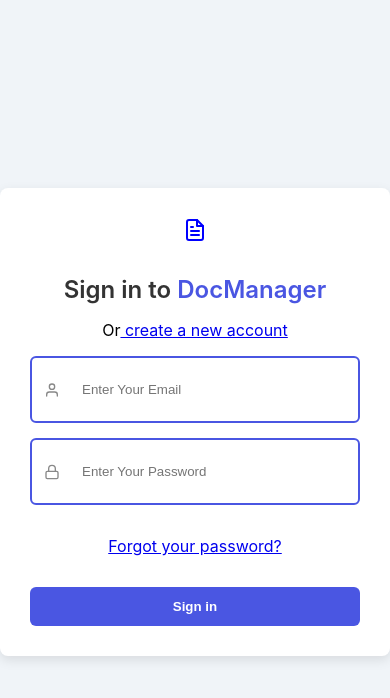
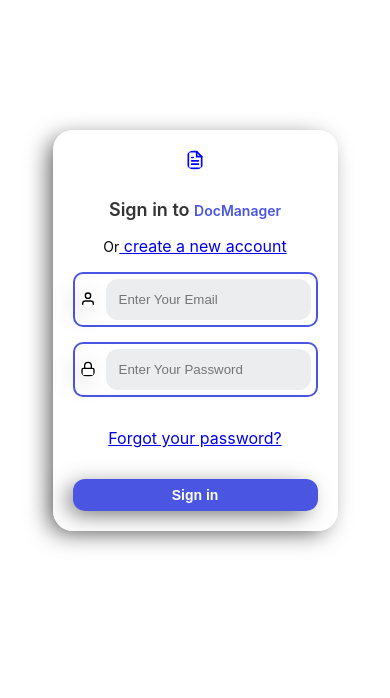
Before and after one commit to Raashi-d/DocManager, a React (Create React App) app in the folder FrontEnd/: page / in a window 390 px wide. Shown: the top 698 px of the page. Built offline with nearby package versions, Linux system fonts and the light colour scheme.

Commit message:
Design part

```diff
--- a/FrontEnd/src/pages/Dashboard.css
+++ b/FrontEnd/src/pages/Dashboard.css
@@ -1,3 +1,4 @@
+
 .dashboard-container {
   display: flex;
   flex-direction: column;
@@ -26,25 +27,30 @@
 
 .user-info {
   display: flex;
-  font-size: 24px;
+  font-size: 20px;
   align-items: center;
   gap: 32px;
 }
 
 .logout-button {
-  font-size: 24px;
-  background: none;
-  color: white;
-  border: none;
-  cursor: pointer;
   display: flex;
   align-items: center;
   gap: 8px;
+  background-color: #4a56e2;
+  color: white;
+  border: none;
+  padding: 10px 15px;
+  border-radius: 6px;
+  cursor: pointer;
+  font-weight: bold;
+  margin-top: 1px;
+  margin-right: 20px;
+  margin-left: 25px;
 }
 
 .dashboard-main {
   flex: 1;
-  padding: 100px 150px;
+  padding: 150px;
   background-color: #f0f4f8;
 }
 
@@ -59,19 +65,29 @@
   display: flex;
   align-items: center;
   background: white;
-  padding: 8px 12px;
+  padding: 1px;
   border-radius: 8px;
   box-shadow: 0 2px 6px rgba(0, 0, 0, 0.1);
+  width: 80%;
+  height: 50px;
+  padding-right: 20px;
+  margin-left: 20px;
+  margin-top: -30px;
 }
 
 .search-icon {
-  color: #888;
-  margin-right: 8px;
+  color: #787878;
+  margin-right: 10px;
+  font-size: 24px;
+  cursor: pointer;
+  margin-left: 10px;
 }
 
 input {
   border: none;
   outline: none;
+  max-height: 50px;
+  padding: 13px;
 }
 
 .action-button {
@@ -85,6 +101,8 @@ input {
   border-radius: 6px;
   cursor: pointer;
   font-weight: bold;
+  margin-top: -30px;
+  margin-right: 20px;
 }
 
 .content {
@@ -105,25 +123,29 @@ input {
 }
 
 .document-card {
-  background: white;
   border-radius: 8px;
-  box-shadow: 0 2px 6px rgba(0, 0, 0, 0.1);
   padding: 16px;
   display: flex;
   flex-direction: column;
   align-items: center;
   height: 300px;
-  /* Adjust height as needed */
+  border-radius: 12px;
 }
 
 .file-preview {
   flex: 1;
   display: flex;
   justify-content: center;
+  margin-top: -10px;
+  margin-left: -50px;
   align-items: center;
-  width: 100%;
-  height: 150px;
-  /* Fixed height for file preview */
+  background-color: white;
+  border-radius: 12px;
+  width: 80%;
+  height: 160px;
+  -webkit-box-shadow: -7px 5px 23px -4px rgba(0, 0, 0, 0.67);
+  -moz-box-shadow: -7px 5px 23px -4px rgba(0, 0, 0, 0.67);
+  box-shadow: -7px 5px 23px -4px rgba(0, 0, 0, 0.67);
 }
 
 .file-details {
@@ -132,7 +154,8 @@ input {
   color: #333;
   width: 100%;
   text-align: left;
-  /* Left align file details */
+  margin-bottom: -10px;
+  padding-top: 20px;
 }
 
 .file-details p {
@@ -174,12 +197,10 @@ input {
 
 .popup-message.success {
   background-color: #4caf50;
-  /* Green for success */
 }
 
 .popup-message.error {
   background-color: #f44336;
-  /* Red for error */
 }
 
 .close-icon {
@@ -197,19 +218,22 @@ input {
   justify-content: center;
   align-items: center;
   z-index: 1000;
+  border: 3px solid #333;
+  border-radius: 10px;
 }
 
 .modal-content {
   background: white;
-  padding: 0;
-  border-radius: 0;
-  width: 100%;
-  height: 100%;
-  overflow: hidden;
+  padding: 20px;
+  border-radius: 10px;
+  width: 80%;
+  max-width: 600px;
   position: relative;
   display: flex;
   justify-content: center;
   align-items: center;
+  border: 2px solid #4a56e2;
+  box-shadow: 0 4px 8px rgba(0, 0, 0, 0.2);
 }
 
 .close-modal {
@@ -239,15 +263,36 @@ input {
   height: 100%;
 }
 
+.view-button{
+  margin-top: 20px;
+  border-radius: 8px;
+  color: rgb(255, 255, 255);
+  width: 100px;
+  height: 25px;
+  font-size: 14px;
+  background: linear-gradient(30deg, #0d58b4 0%, #206ba5 100%);
+  -webkit-box-shadow: -7px 5px 23px -4px rgba(0, 0, 0, 0.67);
+  -moz-box-shadow: -7px 5px 23px -4px rgba(0, 0, 0, 0.67);
+  box-shadow: -7px 5px 23px -4px rgba(0, 0, 0, 0.67);
+}
+
 .delete-button {
   background: none;
-  border: none;
-  color: red;
+  color: rgb(255, 255, 255);
   cursor: pointer;
   display: flex;
   align-items: center;
-  gap: 8px;
+  margin-top: -25px;
+  margin-left: 110px;
+  gap: 10px;
+  width: 90px;
+  height: 25px;
   font-size: 14px;
+  border-radius: 8px;
+  background: linear-gradient(30deg, #b40d0d 0%, #810303 100%);
+  -webkit-box-shadow: -7px 5px 23px -4px rgba(0, 0, 0, 0.67);
+  -moz-box-shadow: -7px 5px 23px -4px rgba(0, 0, 0, 0.67);
+  box-shadow: -7px 5px 23px -4px rgba(0, 0, 0, 0.67);
 }
 
 .download-button {
@@ -264,68 +309,80 @@ input {
 
 .modal-content p {
   font-size: 18px;
-  margin-bottom: 20px;
+  margin-bottom: -10px;
+  margin-left: 50px;
+  width: 400px;
+  height: 150px;
 }
 
 .modal-content button {
-  margin: 0 10px;
+  margin: 10px 10px;
   padding: 10px 20px;
   border: none;
   cursor: pointer;
   font-size: 16px;
+  width: 100px;
+  border-radius: 12px;
+  margin-bottom: -120px;
+  margin-right: 50px;
+
 }
 
 .modal-content button:first-of-type {
   background-color: red;
   color: white;
+  margin-left: -200px;
 }
 
 .modal-content button:last-of-type {
   background-color: gray;
   color: white;
+  margin-left: -10px;
 }
 
-
-.file-preview-container {
-  width: 70%;
-  max-width: 800px;
-  height: 60vh;
-  display: flex;
-  justify-content: center;
-  align-items: center;
+/* Responsive styles */
+@media (max-width: 1024px) {
+  .dashboard-main {
+    padding: 100px 20px;
+  }
+  .top-menu {
+    padding: 10px 20px;
+  }
+  .top-menu h2 {
+    font-size: 28px;
+  }
+  .user-info {
+    font-size: 16px;
+    gap: 16px;
+  }
 }
 
-.file-preview-details {
-  width: 100%;
-  padding: 20px;
-  background-color: #f4f4f4;
-  text-align: center;
+@media (max-width: 768px) {
+  .dashboard-main {
+    padding: 80px 10px;
+  }
+  .search-bar {
+    width: 100%;
+    margin-bottom: -50px;
+    margin-left: 10px;
+  }
+  .action-button {
+    margin-top: 20px;
+    margin-left: 15px;
+    width: 100%;
+    justify-content: center;
+  }
+  .document-grid {
+    grid-template-columns: repeat(auto-fill, minmax(200px, 1fr));
+  }
 }
 
-.file-preview-actions {
-  display: flex;
-  justify-content: center;
-  gap: 20px;
-  margin-top: 20px;
+@media (max-width: 480px) {
+  .top-menu {
+    flex-direction: column;
+    align-items: flex-start;
+  }
+  .top-menu h2 {
+    font-size: 24px;
+  }
 }
-
-.modal-content {
-  width: 90%;
-  max-width: 1000px;
-  height: 80vh;
-  display: flex;
-  flex-direction: column;
-  align-items: center;
-  position: relative;
-}
-
-.close-modal {
-  position: absolute;
-  top: 10px;
-  right: 10px;
-  background: none;
-  border: none;
-  font-size: 24px;
-  cursor: pointer;
-  z-index: 10;
-}
--- a/FrontEnd/src/pages/Dashboard.js
+++ b/FrontEnd/src/pages/Dashboard.js
@@ -196,13 +196,15 @@ const Dashboard = () => {
     return (
       <div className="default-file-preview">
         <p>File preview not available for this file type.</p>
+
         <button
           className="download-button"
           onClick={() => handleDownload(selectedFile)}
         >
           <FiDownload /> Download File
         </button>
-      </div>
+        </div>
+
     );
   };
 
--- a/FrontEnd/src/pages/signin_Signup/Auth.css
+++ b/FrontEnd/src/pages/signin_Signup/Auth.css
@@ -1,18 +1,41 @@
+Auth.css
+
+/* Base Styles */
 .auth-container {
   display: flex;
   justify-content: center;
   align-items: center;
   height: 100vh;
-  background-color: #f0f4f8;
+  background-color: #ffffff;
 }
 
 .auth-card {
   background: white;
   padding: 30px;
-  width: 400px;
-  border-radius: 8px;
+  width: 390px;
+  border-radius: 20px;
   box-shadow: 0 4px 12px rgba(0, 0, 0, 0.1);
   text-align: center;
+  margin-left: 35%;
+  margin-top: 80px;
+  background: linear-gradient(30deg, #ffffffaa 0%, #ffffff9f 100%);
+  -webkit-box-shadow: -7px 5px 23px -4px rgba(0, 0, 0, 0.67);
+  -moz-box-shadow: -7px 5px 23px -4px rgba(0, 0, 0, 0.67);
+  box-shadow: -7px 5px 23px -4px rgba(0, 0, 0, 0.67);
+}
+
+.auth-card1 {
+  background: white;
+  padding: 30px;
+  width: 400px;
+  border-radius: 20px;
+  box-shadow: 0 4px 12px rgba(0, 0, 0, 0.1);
+  text-align: center;
+  margin-top: 20px;
+  background: linear-gradient(30deg, #ffffffaa 0%, #ffffff9f 100%);
+  -webkit-box-shadow: -7px 5px 23px -4px rgba(0, 0, 0, 0.67);
+  -moz-box-shadow: -7px 5px 23px -4px rgba(0, 0, 0, 0.67);
+  box-shadow: -7px 5px 23px -4px rgba(0, 0, 0, 0.67);
 }
 
 .auth-header h2 {
@@ -23,6 +46,7 @@
 
 .auth-header span {
   color: #4a56e2;
+  border-radius: 20px;
 }
 
 .auth-header p span {
@@ -33,6 +57,7 @@
   color: blue;
   font-size: 24px;
   margin-bottom: 10px;
+  border-radius: 20px;
 }
 
 .auth-form {
@@ -46,20 +71,26 @@
   display: flex;
   align-items: center;
   border: 2px solid #4a56e2;
-  border-radius: 6px;
-  padding: 12px;
+  border-radius: 10px;
+  padding: 5px;
 }
 
 .input-icon {
-  color: #888;
+  color: #000000;
   margin-right: 10px;
+  -webkit-box-shadow: -7px 5px 23px -4px rgba(0, 0, 0, 0.67);
+  -moz-box-shadow: -7px 5px 23px -4px rgba(0, 0, 0, 0.67);
+  box-shadow: -7px 5px 23px -4px rgba(0, 0, 0, 0.67);
+  border-radius: 10px;
 }
 
 input {
   flex: 1;
   border: none;
   outline: none;
-  padding: 12px;
+  padding: 8px;
+  border-radius: 12px;
+  background-color: rgb(235, 237, 238);
 }
 
 .primary-button {
@@ -67,11 +98,13 @@ input {
   color: white;
   padding: 12px;
   border: none;
-  border-radius: 6px;
+  border-radius: 12px;
   cursor: pointer;
   font-weight: bold;
+  -webkit-box-shadow: -7px 5px 23px -4px rgba(0, 0, 0, 0.67);
+  -moz-box-shadow: -7px 5px 23px -4px rgba(0, 0, 0, 0.67);
+  box-shadow: -7px 5px 23px -4px rgba(0, 0, 0, 0.67);
 }
-
 
 .error-message {
   color: #dc3545;
@@ -80,7 +113,6 @@ input {
   margin-bottom: 10px;
   text-align: center;
 }
-
 
 .popup {
   position: fixed;
@@ -123,3 +155,59 @@ input {
   font-weight: bold;
   margin-top: 10px;
 }
+
+/* Mobile Responsive Styles */
+@media screen and (max-width: 768px) {
+  .auth-card {
+    width: 70%;
+    margin: 20px auto;
+    margin-left: auto;
+    margin-top: 110px;
+    padding: 20px;
+  }
+
+  .auth-card1 {
+    width: 70%;
+    margin: 20px auto;
+    margin-left: auto;
+    margin-top: 70px;
+    padding: 20px;
+  }
+
+
+  .auth-container {
+    padding: 20px;
+    height: auto;
+  }
+
+  .primary-button {
+    padding: 10px;
+  }
+
+  .popup {
+    width: 90%;
+  }
+}
+
+@media screen and (max-width: 480px) {
+  .auth-header h2 {
+    font-size: 18px;
+  }
+
+  .auth-header span {
+    font-size: 14px;
+  }
+
+  .document-icon {
+    font-size: 20px;
+  }
+
+  input {
+    padding: 6px;
+  }
+
+  .primary-button {
+    font-size: 14px;
+    padding: 8px;
+  }
+}
```
